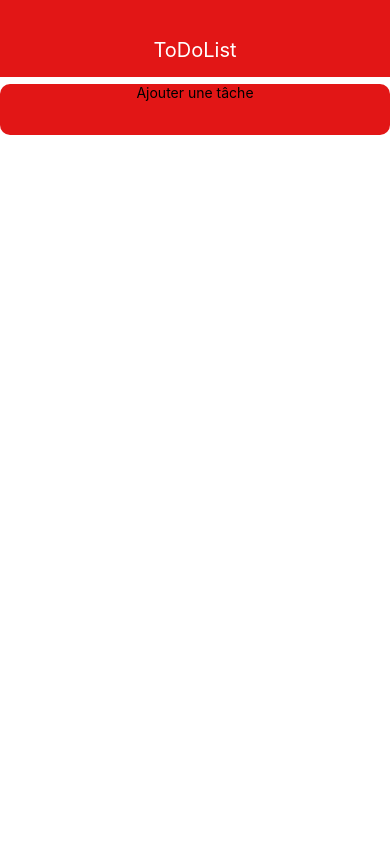
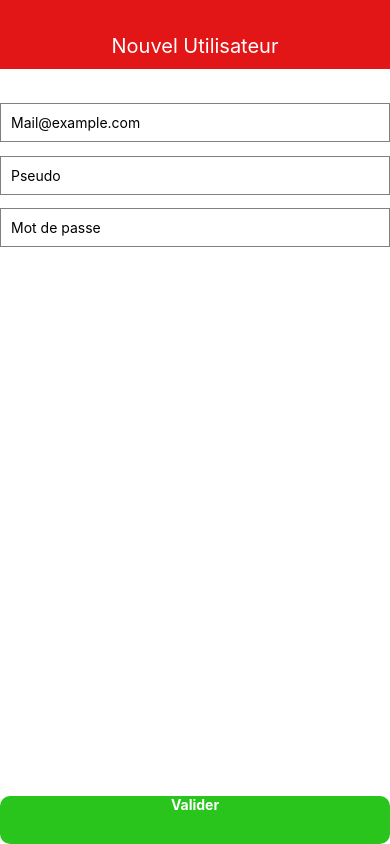
Before and after one commit to Valamol/ToDoList, a React Native app: screen / in a window 390 px wide. Built offline with nearby package versions, Linux system fonts and the light colour scheme.

Commit message:
Ajout de la page AddUsers et modifications des autres pages en conséquent

```diff
--- a/App.js
+++ b/App.js
@@ -2,14 +2,17 @@ import * as React from 'react';
 import {Menu} from "./components/Menu";
 import {Liste} from "./components/Liste";
 import {useState} from "react";
+import {AddConexion} from "./components/AddConexion";
 
 export default function App() {
-   const [page, setPage] = useState('menu');
+   const [page, setPage] = useState('adduser');
    if(page === 'menu') {
         return (<Menu setPage={setPage}/>)
     } else if(page === 'liste'){
         return(<Liste setPage={setPage}/>)
-    } else {
+    } else if(page === 'adduser'){
+       return(<AddConexion setPage={setPage}/>)
+   }  else {
       return(<Menu/>)
    }
 }
--- /dev/null
+++ b/components/AddConexion.js
@@ -0,0 +1,117 @@
+import * as React from 'react';
+import { StyleSheet, Text, TouchableOpacity, View, TextInput } from 'react-native';
+import { useState } from 'react';
+import axios from 'axios'
+
+
+export function AddConexion({setPage}) {
+    const [pseudo, setPseudo] = useState('');
+    const [mdp, setmdp] = useState('');
+    const [mail, setMail] = useState('');
+
+    const Valid = (f1, f2) => {
+        return () => {
+            f1();
+            f2();
+        };
+    };
+
+    const setUser = async () => {
+        try {
+            let reponse = await axios.post('http://192.168.43.246:8080/users', { pseudo, mdp, mail});
+            setPseudo('');
+            setmdp('');
+            setMail('');
+        } catch (error) {
+            console.error('Error adding user:', error);
+        }
+    };
+
+
+    return (
+        <View style={[styles.conexioncontainer, {
+            flexDirection: "column"
+        }]}>
+            <View style={{ flex: 5, backgroundColor: "#e21616", width: '100%'}} >
+            </View>
+            <View style={{alignItems: 'center', flex: 5, backgroundColor: "#e21616", width: '100%' }} >
+                <Text style={{ fontSize: 20, color: '#ffffff' }}>Nouvel Utilisateur</Text>
+            </View>
+            <View style={{ flex: 5, width: '100%'}} >
+            </View>
+            <View style={{width: '100%', alignItems: 'center',}}>
+                <TextInput
+                    style={styles.input}
+                    value={mail}
+                    onChangeText={setMail}
+                    placeholder="Mail@example.com"
+                />
+            </View>
+            <View style={{ flex: 2,  width: '100%'}} >
+            </View>
+            <View style={{width: '100%', alignItems: 'center',}}>
+                <TextInput
+                    style={styles.input}
+                    value={pseudo}
+                    onChangeText={setPseudo}
+                    placeholder="Pseudo"
+                />
+            </View>
+            <View style={{ flex: 2,  width: '100%'}} >
+            </View>
+            <View style={{width: '100%', alignItems: 'center',}}>
+                <TextInput
+                    style={styles.input}
+                    value={mdp}
+                    onChangeText={setmdp}
+                    placeholder="Mot de passe"
+                />
+            </View>
+            <View style={{ flex: 80,  width: '100%'}} >
+            </View>
+            <View style={{ flex: 7, width: '100%', alignItems: 'center', }} >
+                <TouchableOpacity style={styles.buttonValid} onPress={Valid(() => setPage('menu'), setUser)}>
+                    <Text style={styles.buttonText}>Valider</Text>
+                </TouchableOpacity>
+            </View>
+        </View>
+    );
+}
+
+const styles = StyleSheet.create({
+    conexioncontainer: {
+        flex: 1,
+        backgroundColor: '#fff',
+        alignItems: 'center',
+        justifyContent: 'center',
+    },
+    button: {
+        backgroundColor: '#e21616' ,
+        borderRadius:10,
+        width: '100%',
+        height: '100%',
+        alignItems: 'center',
+    },
+    buttonValid: {
+        backgroundColor: '#29c51d' ,
+        borderRadius:10,
+        width: '100%',
+        height: '100%',
+        alignItems: 'center',
+    },
+    title: {
+        fontSize: 24,
+        fontWeight: 'bold',
+    },
+    input: {
+        width: '100%',
+        borderColor: 'gray',
+        borderWidth: 1,
+        padding: 10,
+    },
+    buttonText: {
+        color: 'white',
+        fontWeight: 'bold',
+        justifyContent: 'center',
+    },
+});
--- a/components/Liste.js
+++ b/components/Liste.js
@@ -24,7 +24,6 @@ export function Liste({setPage}) {
     const setList = async () => {
         try {
             let reponse = await axios.post('http://192.168.43.246:8080/taches', { name, date, description});
-            console.log(reponse, "tt");
             setName('');
             setDate('');
             setTime('');
@@ -132,12 +131,6 @@ export function Liste({setPage}) {
 }
 
 const styles = StyleSheet.create({
-    container: {
-        flex: 1,
-        backgroundColor: '#fff',
-        alignItems: 'center',
-        justifyContent: 'center',
-    },
     listecontainer: {
         flex: 1,
         backgroundColor: '#fff',
--- a/components/Menu.js
+++ b/components/Menu.js
@@ -33,12 +33,6 @@ export function Menu({setPage}) {
 }
 
 const styles = StyleSheet.create({
-    container: {
-        flex: 1,
-        backgroundColor: '#fff',
-        alignItems: 'center',
-        justifyContent: 'center',
-    },
     menucontainer: {
         flex: 1,
         backgroundColor: '#fff',
```
